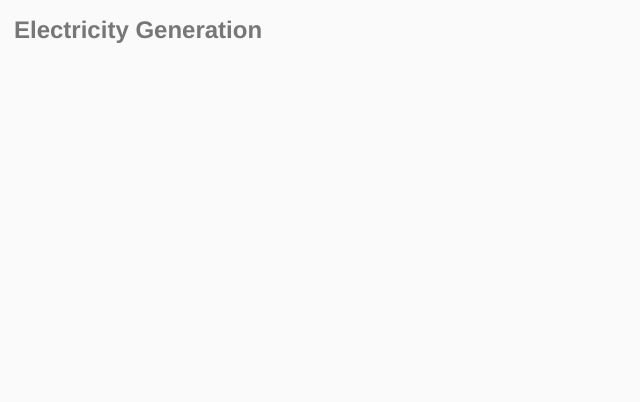
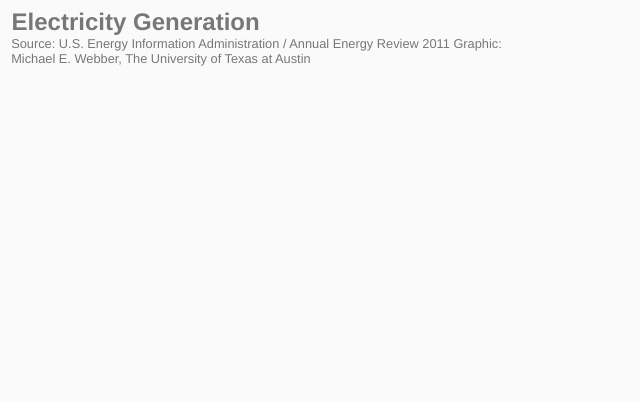
Before and after one commit to cockrellschool/EIA-Interactive-Charts, a website: page app/index.html in a window 1280 px wide. Shown: the whole page, without its empty margins (0-640 px from the left). Drawn offline with nearby package versions, Linux system fonts and the light colour scheme; files that its build step writes are made by us from their sources; no server answers.

Commit message:
Added subtitle

```diff
--- a/app/index.html
+++ b/app/index.html
@@ -30,6 +30,7 @@
         <![endif]-->
 
         <h1>Electricity Generation</h1>
+        <h2>Source: U.S. Energy Information Administration / Annual Energy Review 2011 Graphic: Michael E. Webber, The University of Texas at Austin</h2>
 
         <div id="canvas"></div>
 
--- a/app/styles/main.scss
+++ b/app/styles/main.scss
@@ -10,12 +10,14 @@ body {
 h1{
     color: #777;
     font-size: 1.5em;
-    margin-left: .25em;
+    margin: 0 0 0 .15em;
 }
 h2{
     color: #777;
     font-size: .8em;
-    margin-left: .25em;
+     margin: 0 0 1em .25em;
+    font-weight: normal;
+    width: 500px;
 }
 .hero-unit {
     margin: 50px auto 0 auto;
```
